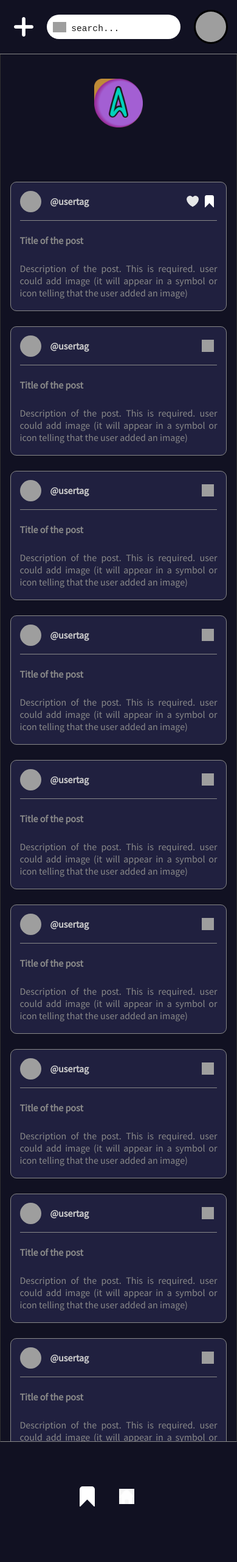
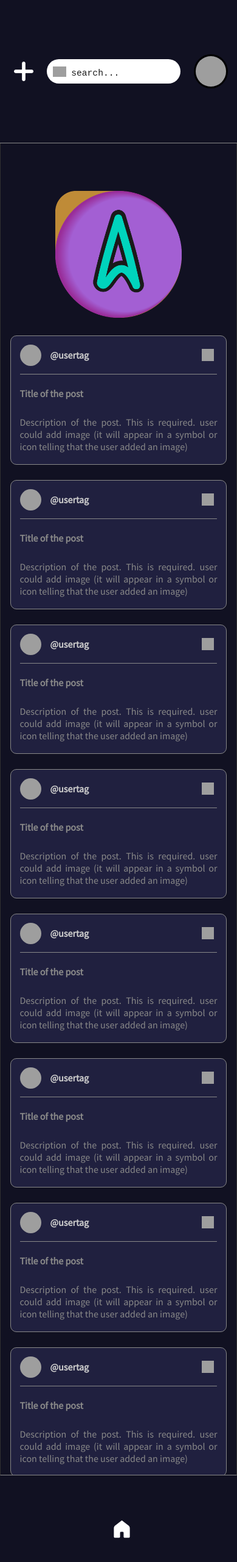
Before and after one commit to patolas01/projects, a PHP site: page /mainPage.html in a window 390 px wide. Shown: the top 2561 px of the page at 61% size. Run offline with PHP 8.4, Linux system fonts and the light colour scheme; grey boxes are pictures that could not be loaded.

Commit message:
some updates for anxty

```diff
--- a/theAnxtyRoom/css/style.css
+++ b/theAnxtyRoom/css/style.css
@@ -353,8 +353,15 @@
             display: none;
         }
 
-        #logoIntro {
+        img#logoIntro {
+            width: 50px;
+            margin: 0;
             display: none;
+        }
+
+        .middle-box img#logo {
+            padding-top: 3svh;
+            width: 10svh;
         }
 
 
@@ -366,7 +373,7 @@
 
 
         /*RESPONSIVE*/
-        @media only screen and (max-width: 751px) {
+        @media only screen and (max-width: 1001px) {
             #mainIntro {
                 width: 100svw;
                 display: block;
@@ -421,7 +428,7 @@
                 margin: 0;
                 padding: 0;
                 width: 100vw !important;
-                height: calc(90svh - 65px);
+                height: calc(90svh - 6svh);
                 border-bottom: 1px #888888 solid;
             }
 
@@ -445,20 +452,21 @@
             }
 
             .middle-box img#logo {
-                transform: scale(80%);
+                padding-top: 3svh;
+                width: 8svh;
             }
 
             header {
                 margin: 0;
                 padding: 0;
-                padding-top: 3%;
-                padding-bottom: 3%;
+                padding-top: 2svh;
+                padding-bottom: 2svh;
                 display: flex;
                 align-items: center;
                 justify-content: center;
                 position: sticky;
                 width: 100svw;
-                height: 65px;
+                height: 5svh;
                 background-color: #112;
                 border-bottom: 1px #888888 solid;
             }
@@ -504,8 +512,8 @@
                 opacity: 0;
                 justify-content: center;
                 align-items: center;
-                top: 11%;
-                padding-top: 15px;
+                top: 8%;
+                padding-top: 0px;
                 position: absolute;
                 /*border: 1px solid red;*/
                 height: 100px;
@@ -520,8 +528,8 @@
 
 
             div.respBottom {
-                width: 90svw;
-                height: 7svh;
+                width: 100svw;
+                height: calc(7svh - 1px);
                 display: inline-flex;
                 align-items: center;
                 justify-content: center;
@@ -535,7 +543,7 @@
             }
 
             #respB-icon img {
-                width: 25px;
+                width: 35px;
             }
 
 
@@ -583,7 +591,7 @@
                 background-image: none;
             }
 
-            input[type=search]::placeholder{
+            input[type=search]::placeholder {
                 padding-left: 15%;
             }
 
--- a/theAnxtyRoom/js/script.js
+++ b/theAnxtyRoom/js/script.js
@@ -2,7 +2,7 @@
 function postsGen() {
     var num = 15;
     for (let i = 0; i < num; i++) {
-        document.querySelector("div .middle-box").innerHTML += '<article class="postArticle" id="112"> <div class="userInfo"><img class="post UserPic" src="https://e7.pngegg.com/pngimages/753/432/png-clipart-user-profile-2018-in-sight-user-conference-expo-business-default-business-angle-service-thumbnail.png" alt="User Profile Picture"> <p>@usertag</p> <div class="react"><div class="reactLike" onclick="likePost("idPost");"><img src="https://images.emojiterra.com/twitter/v14.0/512px/1f90d.png" alt="Like Button"></div></div> </div> <h4>Title of the post</h4> <p>Description of the post. This is required. user could add image (it will appear in a symbol or icon telling that the user added an image)</p> </article>';
+        document.querySelector("div .middle-box").innerHTML += '<article class="postArticle" id="i' + i + '"> <div class="userInfo"><img class="post UserPic" src="https://e7.pngegg.com/pngimages/753/432/png-clipart-user-profile-2018-in-sight-user-conference-expo-business-default-business-angle-service-thumbnail.png" alt="User Profile Picture"> <p>@usertag</p> <div class="react"><div class="reactLike" id="i' + i + '" onclick="likePost(' + i + ');"><img src="https://images.emojiterra.com/twitter/v14.0/512px/1f90d.png" alt="Like Button"></div></div> </div> <h4>Title of the post</h4> <p>Description of the post. This is required. user could add image (it will appear in a symbol or icon telling that the user added an image)</p> </article>';
     }
 }
 
@@ -10,16 +10,18 @@
 
 //post like func
 function likePost(id) {
-    var postID = document.getElementById("'" + id + "'");
-    if (document.querySelector(".reactLike img").src == "img/likeRed.png") {
-        document.querySelector(".reactLike img").src = "img/likeWhite.png";
-    }
-    else {
-        document.querySelector(".reactLike img").src = "img/likeRed.png";
+    const image = document.querySelector("div#i" + id + ".reactLike img");
+    const src = image.src;
+
+    // Check if the src attribute ends with the specified image file names
+    if (src.endsWith("img/likeRed.png")) {
+        image.src = "img/likeWhite.png";
+    } else {
+        image.src = "img/likeRed.png";
     }
 }
 
-function topShow() {
+/*function topShow() {
     if (document.querySelector("div .middle-box").scrollTop > 350) {
         document.querySelector("div.backTop").style.opacity = "1";
     }
@@ -27,8 +29,8 @@
         document.querySelector("div.backTop").style.opacity = "0";
     }
 
-}
+}*/
 
-function goTop(){
+/*function goTop(){
     document.querySelector("body").animate({scrollTop: 0}, "slow");
-}
+}*/
--- a/theAnxtyRoom/mainPage.html
+++ b/theAnxtyRoom/mainPage.html
@@ -39,44 +39,22 @@
             </div>
         </header>
 
-        <div class="backTop" onclick="goTop();">
+        <!--div class="backTop" onclick="goTop();">
             <img src="img/topArrow.png" alt="topArrow">
-        </div>
+        </div-->
 
-        <div class="box middle-box" onscroll="topShow();">
+        <div class="box middle-box">
             <div id="title">
-                <img id="logo" src="img/anxtyLogo.png" alt="logo" style="width:100px; padding: 30px">
+                <img id="logo" src="img/anxtyLogo.png" alt="logo">
                 <h1>Welcome to The Anxty Room!</h1>
                 <h3>You can do whatever you want, nobody's gonna judge you</h3>
             </div>
 
-            <br>
-
             <!--Post Template-->
-            <article class="postArticle" id="112">
-                <div class="userInfo">
-                    <img class="post UserPic"
-                        src="https://e7.pngegg.com/pngimages/753/432/png-clipart-user-profile-2018-in-sight-user-conference-expo-business-default-business-angle-service-thumbnail.png"
-                        alt="User Profile Picture">
-                    <p>@usertag</p>
-                    <div class="react">
-                        <div class="reactSave"><img src="img/saveWhite.png" alt="Save Post"></div>
-                        <div class="reactLike"><img src="img/likeWhite.png" alt="Like Post"></div>
-
-                    </div>
-                </div>
-                <h4>Title of the post</h4>
-                <p>Description of the post. This is required. user could add image (it will appear in a symbol or icon
-                    telling that
-                    the user added an image)</p>
-            </article>
         </div>
 
         <div class="respBottom">
-            <a href=""><div id="respB-icon"><img src="img/saveWhite.png" alt=""></div></a>
-            <a href="">
-                <div id="respB-icon"><img src="img/white-home-icon-no-background-11563079642uwh6064mft.png" alt=""></div>
-            </a>
+            <a href=""><div id="respB-icon"><img src="img/icons8-casa.svg" alt=""></div></a>
         </div>
 
         <div class="box right-box">
```
Also changed, not shown: screenLampifier/css/main.css (+19 -20 lines), screenLampifier/index.html (+5 -5 lines), screenLampifier/js/script.js (+7 -32 lines), screenLampifier/icons8-sol-18.png (added), theAnxtyRoom/img/icons8-casa.svg (added).
